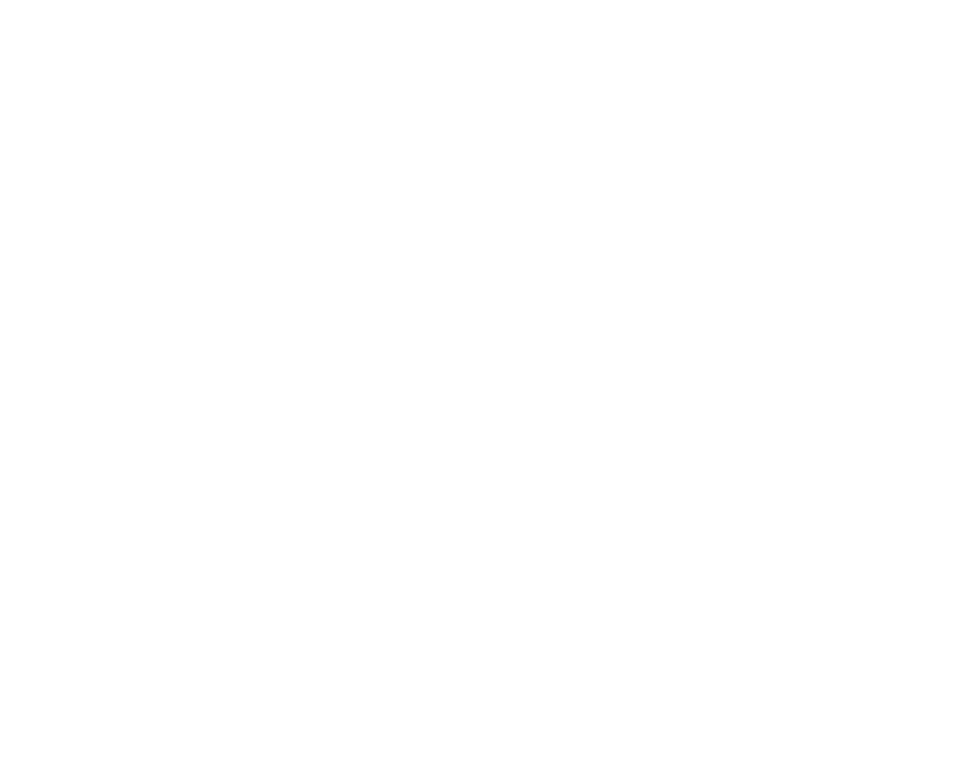
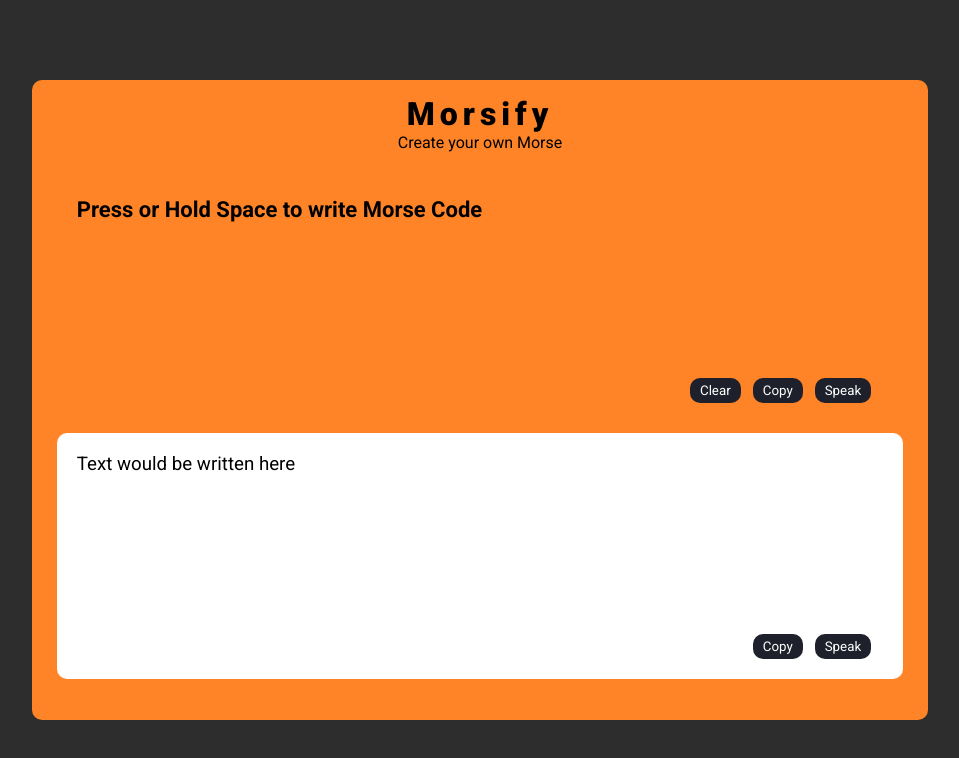
Before and after one commit to Abhijxxt/Morsify, a plain HTML site: page index.html in a window 1280 px wide. Shown: the whole page, without its empty margins (160-1119 px from the left). Drawn offline with Linux system fonts and the light colour scheme.

Commit message:
Added styling and javascript working

```diff
--- a/index.html
+++ b/index.html
@@ -7,7 +7,32 @@
     <link rel="stylesheet" href="./style.css">
 </head>
 <body>
+    <main>
+        <div class="title-container">
+            <h1>Morsify</h1>
+            <p>Create your own Morse</p>
+        </div>
+        <div class="morse-container">
+            <div class="morse-writer-container">
+                <h3 id="morsecode">Press or Hold Space to write Morse Code</h3>
+                <div class="tools-box">
+                    <button id="speak-morse">Speak</button>
+                    <button id="copy-morse">Copy</button>
+                    <button id="clear">Clear</button>
+                </div>
+            </div>
 
+        </div>
+        <div class="text-container">
+            <div class="text-writer-container">
+                <h3 id="text">Text would be written here</h3>
+                <div class="tools-box">
+                    <button>Speak</button>
+                    <button>Copy</button>
+                </div>
+            </div>
+        </div>
+    </main>
 </body>
 <script src="./main.js"></script>
 </html>
--- a/main.js
+++ b/main.js
@@ -0,0 +1,58 @@
+let repeat = false;
+const editor = document.getElementById('morsecode')
+const text = document.getElementById('text')
+let first = 0;
+let word = '';
+
+let letters = ['A', 'B', 'C', 'D', 'E', 'F', 'G', 'H', 'I', 'J', 'K', 'L', 'M', 'N', 'O', 'P', 'Q', 'R', 'S', 'T',
+    'U', 'V', 'W', 'X', 'Y', 'Z'
+];
+let morse = ['._','_...','_._.','_..','.','.._.','__.','....','..','.___','_._','._..','__','_.','___',
+    '.__.','__._','._.','...','_','.._','..._','.__','_.._','_.__','__..'
+];
+
+
+document.getElementById('copy-morse').addEventListener('click', () => {
+    navigator.clipboard.writeText(editor.textContent);
+    alert(editor.textContent)
+})
+
+function converter() {
+    let index = morse.indexOf(word);
+    text.textContent += letters[index];
+}
+
+document.onkeydown = (e) => {
+    // console.log(e.key);
+    if (first == 0) {
+        editor.textContent = '';
+        text.textContent = '';
+        first = 1;
+    }
+    if (e.repeat && e.key == ' ') {
+        repeat = true;
+    }
+}
+
+document.onkeyup = (e) => {
+    if(e.key == 'Enter') {
+        editor.textContent = editor.textContent + '\xa0\xa0\xa0';
+        converter();
+        word = '';
+    }
+    if(repeat && e.key == ' ') {
+        console.log("_");
+        editor.textContent = editor.textContent + '_ ';
+        word += "_";
+        repeat = !repeat;
+    }else if (!repeat && e.key == ' '){
+        console.log(".");
+        word += ".";
+        editor.textContent = editor.textContent + '. ';
+    }
+}
+
+document.getElementById('clear').addEventListener('click', () => {
+    editor.textContent = 'Press or Hold Space to write Morse Code';
+    text.textContent = 'Text would be written here';
+})
--- a/style.css
+++ b/style.css
@@ -0,0 +1,92 @@
+@import url('https://fonts.googleapis.com/css2?family=Roboto:ital,wght@0,100;0,300;0,400;0,500;0,700;0,900;1,100;1,300;1,400;1,500;1,700;1,900&display=swap');
+* {
+    margin: 0px;
+    padding: 0px;
+    font-family: "Roboto", sans-serif;
+  font-weight: 400;
+  font-style: normal;
+}
+
+body {
+    height: 100vh;
+    display: flex;
+    justify-content: center;
+    align-items: center;
+    background-color: rgb(45, 45, 45);
+}
+
+main {
+    width: 70%;
+    height: 80%;
+    background-color: #FF8427;
+    border-radius: 10px;
+    display: flex;
+    flex-direction: column;
+    /* justify-content: center; */
+}
+
+.title-container {
+    text-align: center;
+    padding: 15px 0px;
+}
+.title-container h1 {
+    font-weight: 800;
+    letter-spacing: 5px;
+}
+
+.morse-container {
+    display: flex;
+    justify-content: center;
+    height: 40%;
+}
+
+.morse-writer-container {
+    /* background-color: red; */
+    /* background-color: #FF8427; */
+    margin-top: 10px;
+    padding: 20px;
+    width: 90%;
+    display: flex;
+    flex-direction: column;
+    justify-content: space-between;
+    /* border-bottom: 3px solid #1E212B; */
+}
+
+.morse-writer-container h3 {
+    font-weight: 600;
+    font-size: 22px;
+    color: black;
+}
+
+.tools-box {
+    /* background-color: aliceblue; */
+    display: flex;
+    flex-direction: row-reverse;
+}
+.tools-box button {
+    padding: 5px 10px;
+    margin-right: 12px;
+    border-radius: 10px;
+    outline: none;
+    border: none;
+    background-color: #1E212B;
+    color: white;
+}
+
+.text-container {
+    /* background-color: bisque; */
+    display: flex;
+    justify-content: center;
+    height: 40%;
+}
+
+.text-writer-container {
+    border-radius: 10px;
+    background-color: white;
+    width: 90%;
+    margin-top: 10px;
+    padding: 20px;
+    display: flex;
+    flex-direction: column;
+    justify-content: space-between;
+}
```
